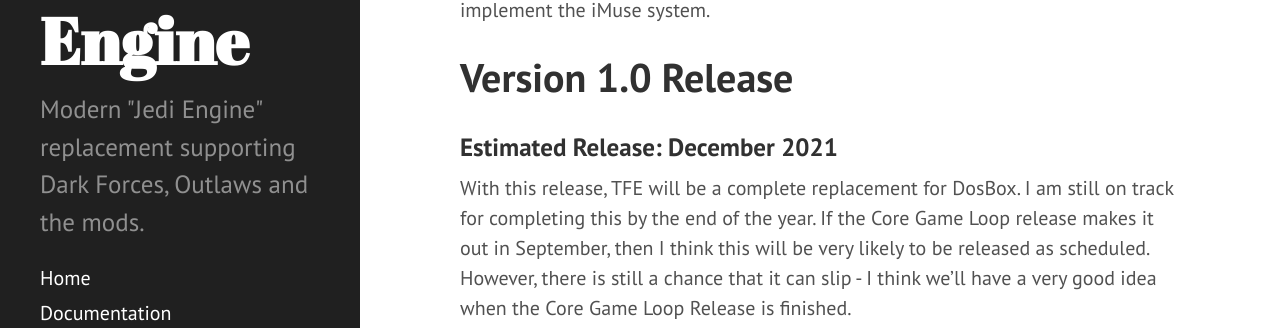
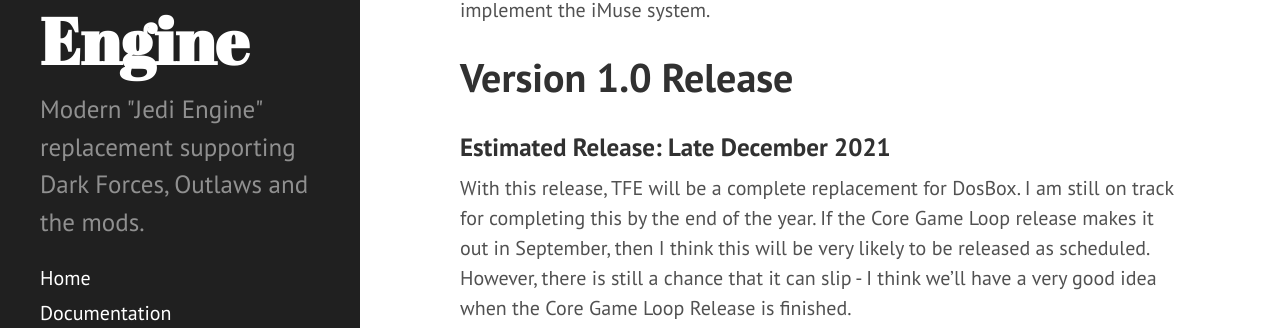
Before and after one commit to TheForceEngine/TheForceEngine.github.io, a Jekyll site: the page built from Roadmap.md, in a window 1280 px wide and 900 px high, scrolled down 1894 px. Shown: the part 129-457 px from the top of the window. Built offline with Jekyll 4.4.1, drawn with Linux system fonts in a browser that asks for light colours.

Commit message:
Update Roadmap.md

```diff
--- a/Roadmap.md
+++ b/Roadmap.md
@@ -38,7 +38,7 @@
 This release will implement the correct sound falloff and 3D effects and finally fully implement the iMuse system.
 
 # Version 1.0 Release
-### Estimated Release: December 2021
+### Estimated Release: Late December 2021
 With this release, TFE will be a complete replacement for DosBox. I am still on track for completing this by the end of the year. If the Core Game Loop release makes it out in September, then I think this will be very likely to be released as scheduled. However, there is still a chance that it can slip - I think we’ll have a very good idea when the Core Game Loop Release is finished.
 
 # Voxels
```
